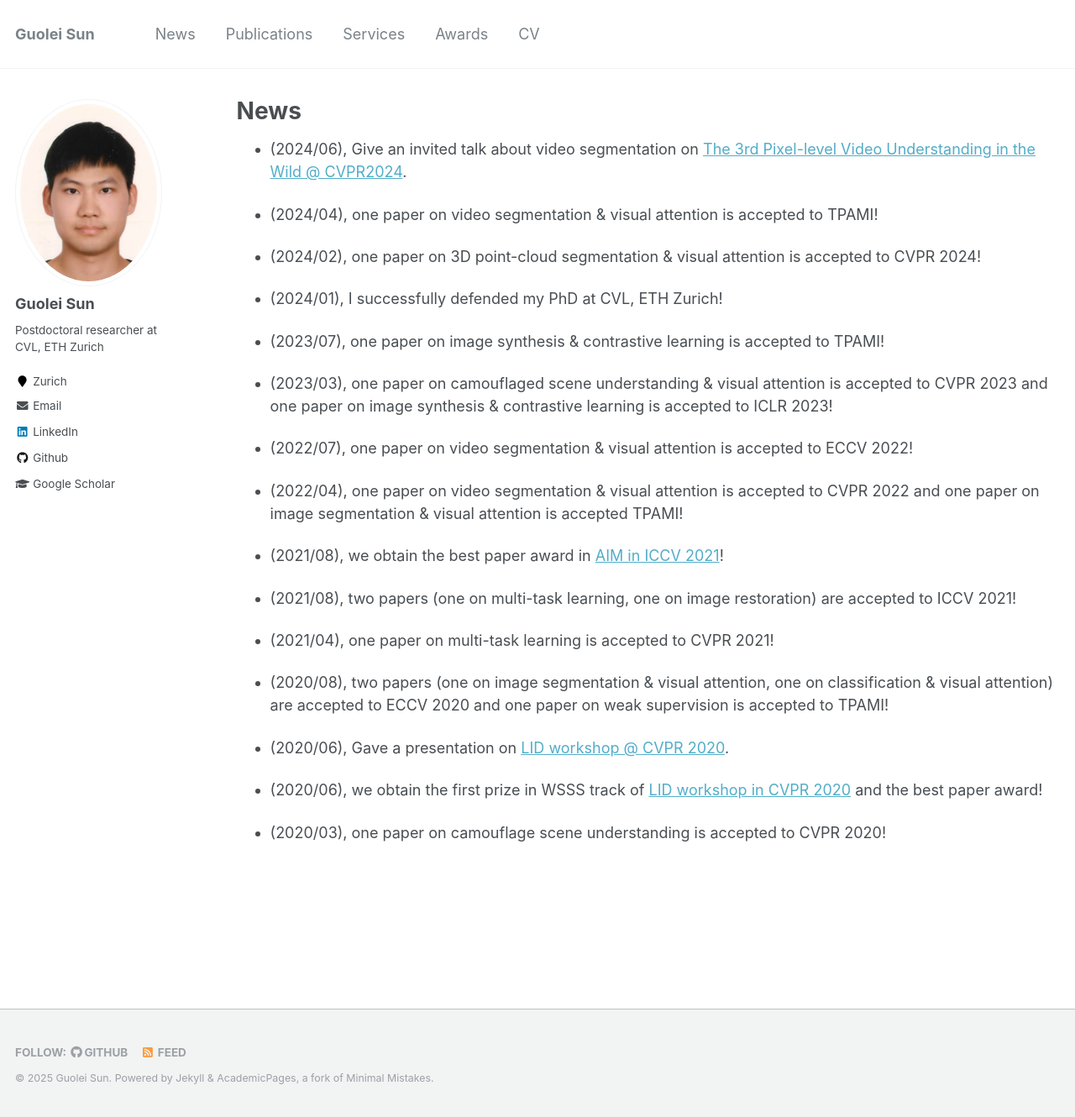
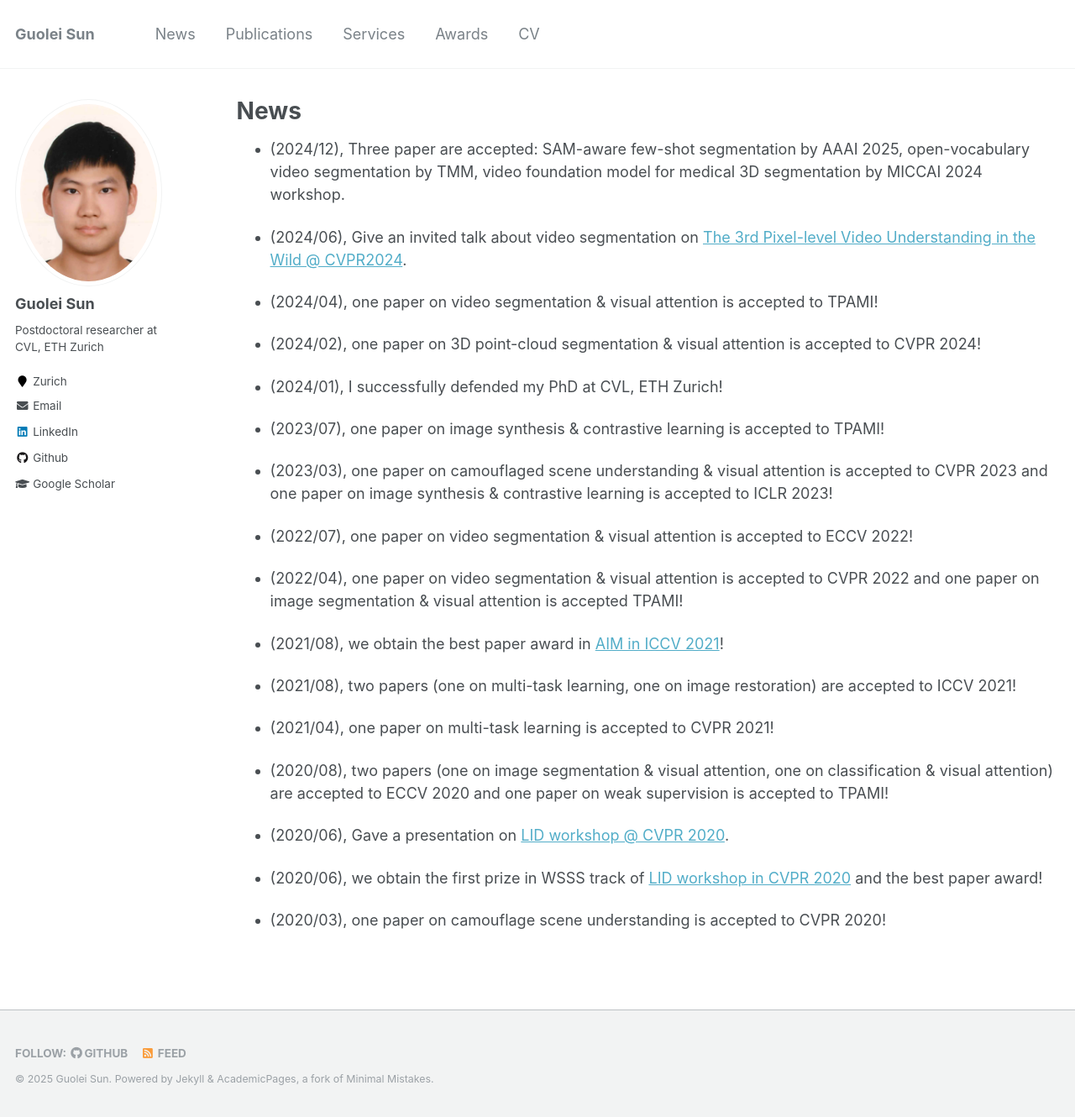
Before and after one commit to GuoleiSun/GuoleiSun.github.io, a Jekyll site: the page built from _pages/markdown.md, in a window 1280 px wide and 1330 px high. Shown: the whole window at 84% size. Built offline with Jekyll 4.4.1, drawn with Linux system fonts in a browser that asks for light colours.

Commit message:
Update markdown.md

```diff
--- a/_pages/markdown.md
+++ b/_pages/markdown.md
@@ -7,6 +7,8 @@ redirect_from:
   - /md/
   - /markdown.html
 ---
+
+* (2024/12), Three paper are accepted: SAM-aware few-shot segmentation by AAAI 2025, open-vocabulary video segmentation by TMM, video foundation model for medical 3D segmentation by MICCAI 2024 workshop.
 
 * (2024/06), Give an invited talk about video segmentation on <a href="https://www.vspwdataset.com/Workshop2024">The 3rd Pixel-level Video Understanding in the Wild @ CVPR2024</a>.
 
```
